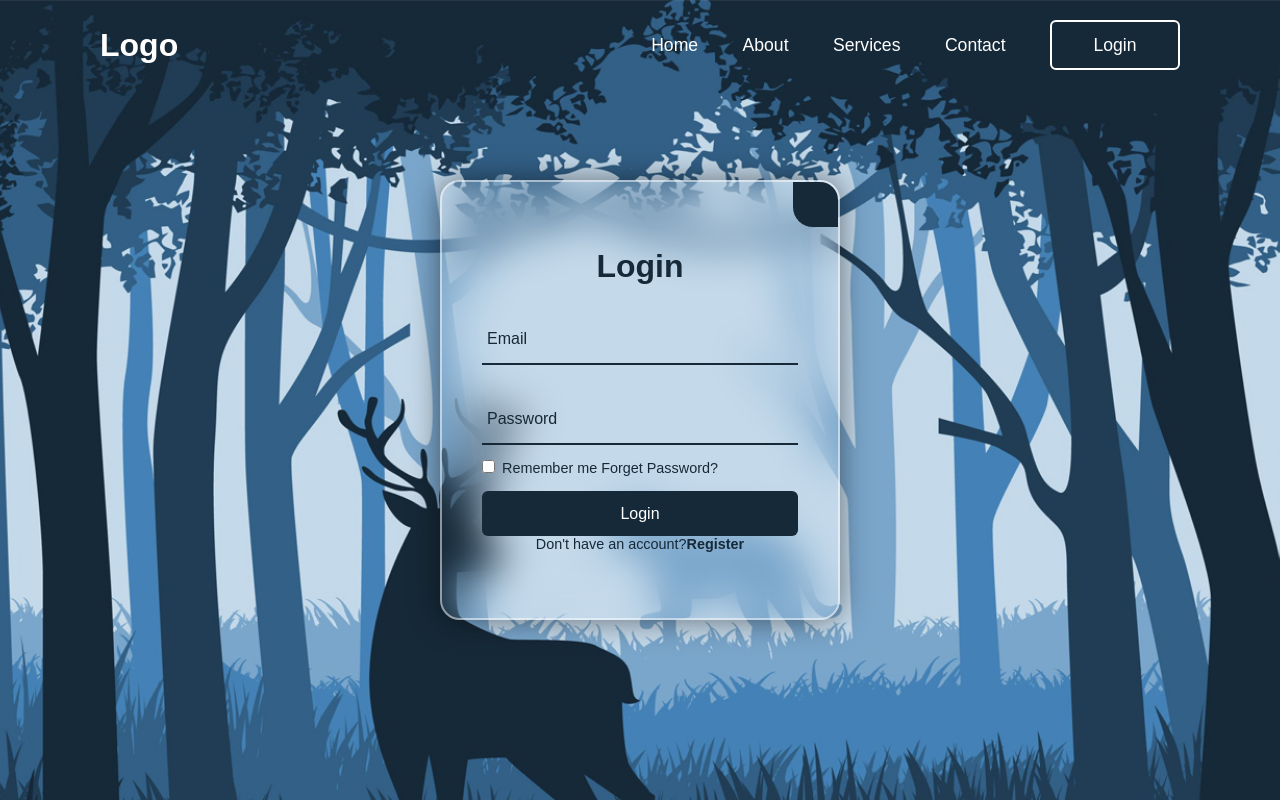
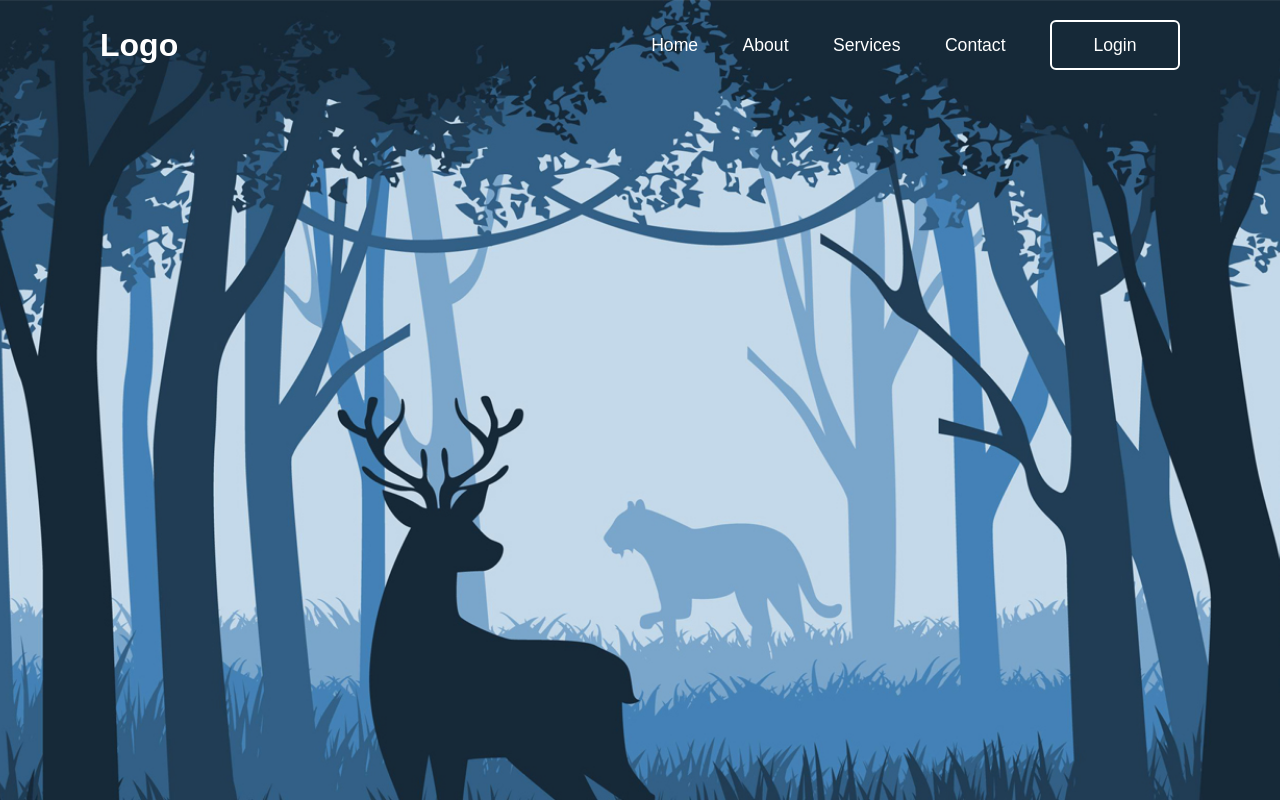
Before and after one commit to anamsk663/practice_project1, a plain HTML site: page index.html in a window 1280 px wide. Both pictures are taken after a click on the element 815 px from the left and 204 px from the top of the page. Drawn offline with Linux system fonts and the light colour scheme.

Commit message:
new changes made , fixed the code

```diff
--- a/index.html
+++ b/index.html
@@ -23,12 +23,12 @@
         </nav>
     </header>
 
-    <!-- Login -->
+    <!-- Login/Register Wrapper -->
     <div class="wrapper active-popup">
         <span class="icon-close">
             <ion-icon name="close-outline"></ion-icon>
         </span>
-        <div class="form-box login">
+        <div class="form-box login" style="display: block;">
             <h2>Login</h2>
             <form action="#">
                 <div class="input-box">
@@ -49,13 +49,13 @@
                 </div>
                 <button type="submit" class="btn">Login</button>
                 <div class="login-register">
-                    <p>Don't have an account?<a href="#" class="register-link">Register</a></p>
+                    <p>Don't have an account? <a href="#" class="register-link">Register</a></p>
                 </div>
             </form>
         </div>
 
 <!-- Register -->
-        <div class="form-box register">
+        <div class="form-box register" style="display: none;">
             <h2>Registration</h2>
             <form action="#">
                 <div class="input-box">
@@ -82,7 +82,7 @@
                 </div>
                 <button type="submit" class="btn">Register</button>
                 <div class="login-register">
-                    <p>Already have an account?<a href="#" class="register-link">Login</a></p>
+                    <p>Already have an account? <a href="#" class="login-link">Login</a></p>
                 </div>
             </form>
         </div>
--- a/script.js
+++ b/script.js
@@ -1,16 +1,36 @@
+document.addEventListener('DOMContentLoaded', () => {
     const wrapper = document.querySelector('.wrapper');
-const loginLink = document.querySelector('.login-register .register-link');
-const registerLink = document.querySelector('.register-link');
+    const registerLink = document.querySelector('.login-register .register-link');
+    const loginLink = document.querySelector('.form-box.register .login-link');
     const btnPopup = document.querySelector('.btnLogin-popup');
+    const iconClose = document.querySelector('.icon-close');
 
-registerLink.addEventListener('click', () => {
+    // Switch to Register form
+    registerLink.addEventListener('click', (e) => {
+        e.preventDefault();
         wrapper.classList.add('active');
+        console.log('Switching to register form');
     });
 
-loginLink.addEventListener('click', () => {
+    // Switch to Login form
+    loginLink.addEventListener('click', (e) => {
+        e.preventDefault();
         wrapper.classList.remove('active');
+        console.log('Switching to login form');
     });
 
+    // Show popup
     btnPopup.addEventListener('click', () => {
         wrapper.classList.add('active-popup');
+        wrapper.classList.remove('active');
+        console.log('Opening popup');
     });
+
+    // Close popup
+    iconClose.addEventListener('click', () => {
+        wrapper.classList.remove('active-popup');
+        console.log('Closing popup');
+    });
+
+    console.log('JavaScript initialized');
+});
--- a/style.css
+++ b/style.css
@@ -95,10 +95,11 @@ header{
     align-items: center;
     overflow: hidden;
     transform: scale(0);
-    transition: height .2s ease;
+    transition: transform .2s ease;
 }
 
-.wrapper.active-popup{
+.wrapper.active-popup {
+    transform: scale(1);
     transform: scale(1);
 }
 .wrapper.active{
@@ -128,24 +129,26 @@ header{
     z-index: 1;
 }
 
-.wrapper .form-box.register{
+.wrapper .form-box.login,
+.wrapper .form-box.register {
     position: absolute;
+    transition: transform .5s ease;
+}
+
+.wrapper .form-box.login {
+    transform: translateX(0);
+}
+
+.wrapper .form-box.register {
     transform: translateX(400px);
 }
 
-.wrapper .form-box.login{
-    transition: transform .18s ease;
-    transform: translateX(0);
-}
-.wrapper .active.form-box.login{
-    transition: none;
+.wrapper.active .form-box.login {
     transform: translateX(-400px);
 }
 
-.wrapper.active .form-box.register{
-    position: absolute;
-    transition: none;
-    transform: translateX(400px);
+.wrapper.active .form-box.register {
+    transform: translateX(0);
 }
 
 .form-box h2{
```
Lines whose indentation alone changed are shown as unchanged.
